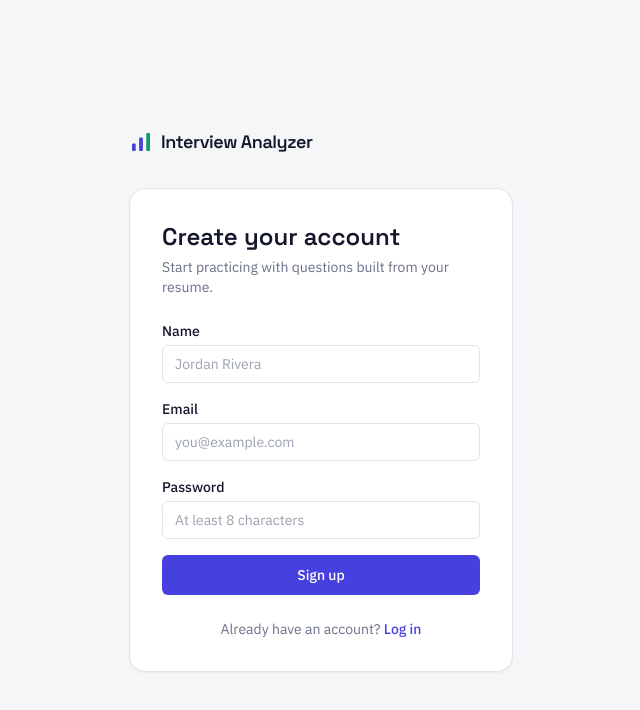
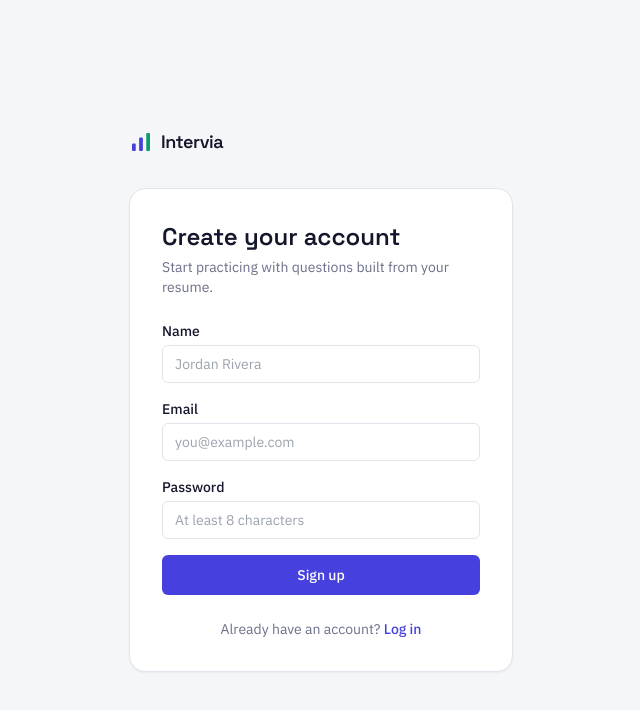
Before and after one commit to yaswanth09-tech/intervia-ai-interview-platform, a React (Vite) app in the folder frontend/: page /signup in a window 1280 px wide. Shown: the top 710 px of the page, without its empty margins (319-959 px from the left). Built offline with nearby package versions, Linux system fonts and the light colour scheme; no server answers.

Commit message:
Rename brand to Intervia on signup

```diff
--- a/frontend/src/pages/Signup.jsx
+++ b/frontend/src/pages/Signup.jsx
@@ -36,7 +36,7 @@ export default function Signup() {
         <div className="mb-8 flex items-center gap-2">
           <SignalMark />
           <span className="font-display text-lg font-semibold tracking-tight">
-            Interview Analyzer
+            Intervia
           </span>
         </div>
 
```
